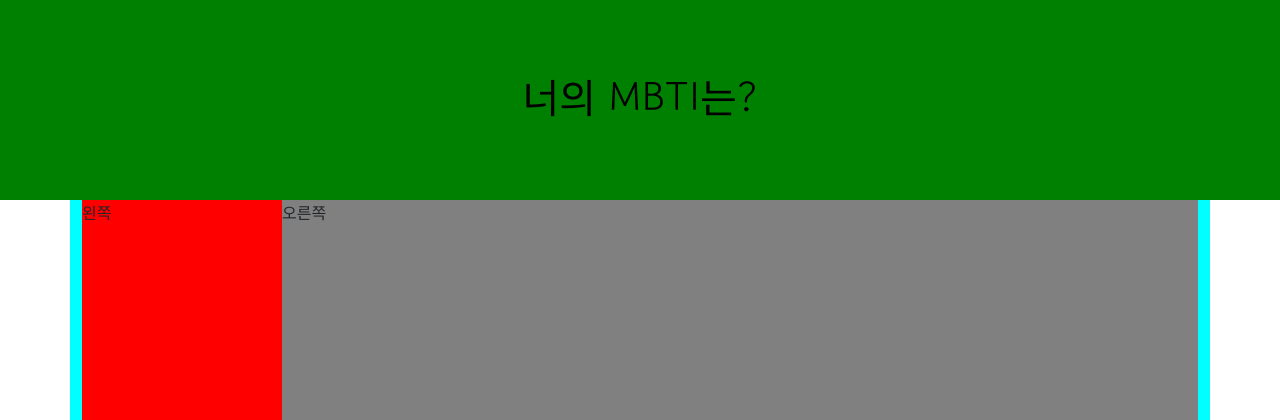
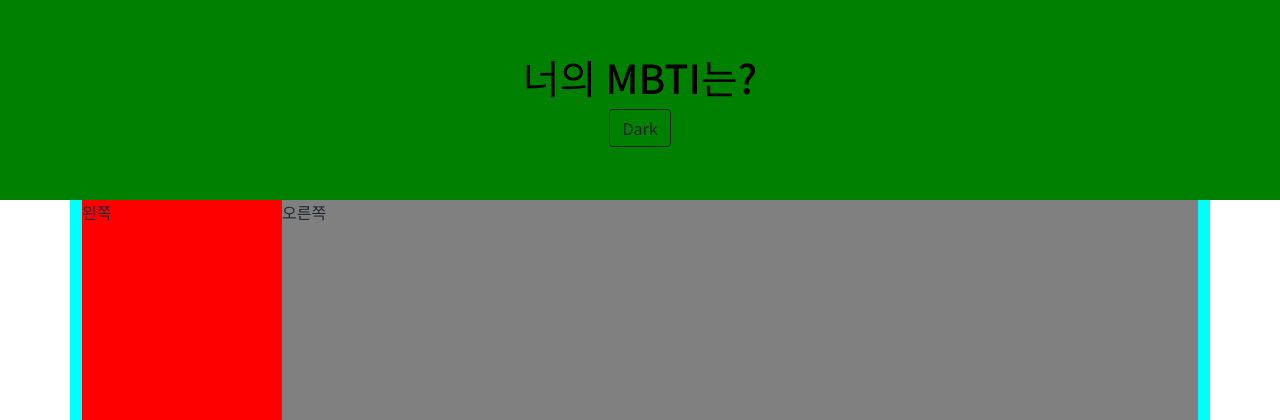
Before and after one commit to Cho-El/What-s-your-MBTI, a Flask app: template templates/feature_post.html in a window 1280 px wide. Shown: the top 420 px of the page. Run offline with Flask 2, Linux system fonts and the light colour scheme; the template is opened without the code that fills it, so the values that code supplies are empty.

Commit message:
2022-08-02

```diff
--- a/templates/feature_post.html
+++ b/templates/feature_post.html
@@ -13,12 +13,12 @@
             crossorigin="anonymous"></script>
 
     <title>너의 MBTI는?</title>
-
+    <link href="https://fonts.googleapis.com/css2?family=Noto+Sans+KR:wght@400;500&display=swap" rel="stylesheet">
     <link href="https://fonts.googleapis.com/css2?family=Gowun+Dodum&display=swap" rel="stylesheet">
 
     <style>
         * {
-            font-family: 'Gowun Dodum', sans-serif;
+            font-family: 'Noto Sans KR', sans-serif;
         }
 
         .mytitle {
@@ -66,6 +66,7 @@
 <!-- header == div -->
 <header class="mytitle">
     <h1>너의 MBTI는?</h1>
+    <button type="button" class="btn btn-outline-dark">Dark</button>
 </header>
 <!-- main == div -->
 <main class = "container">
```
